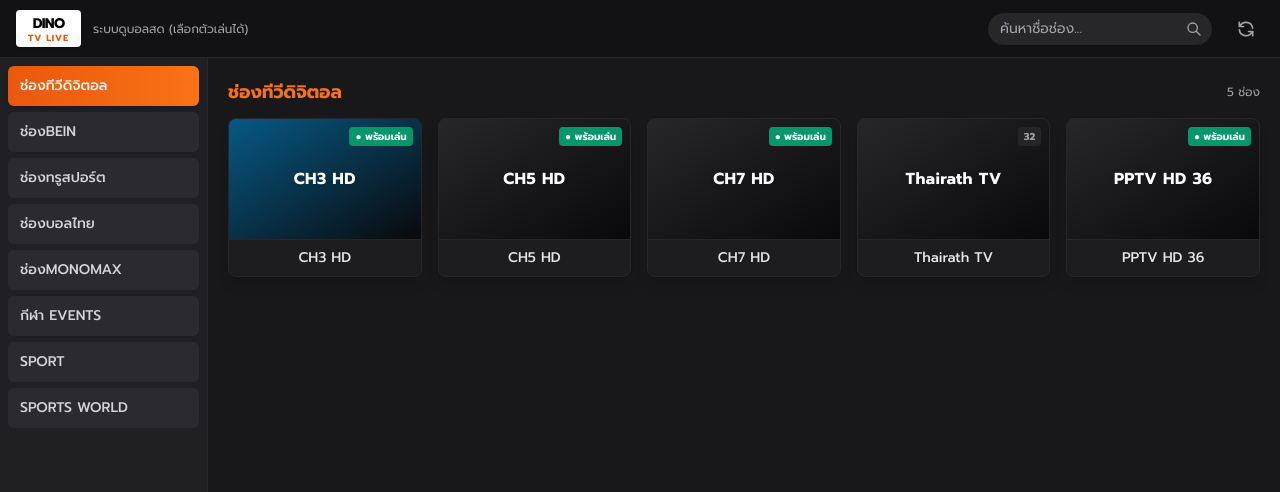
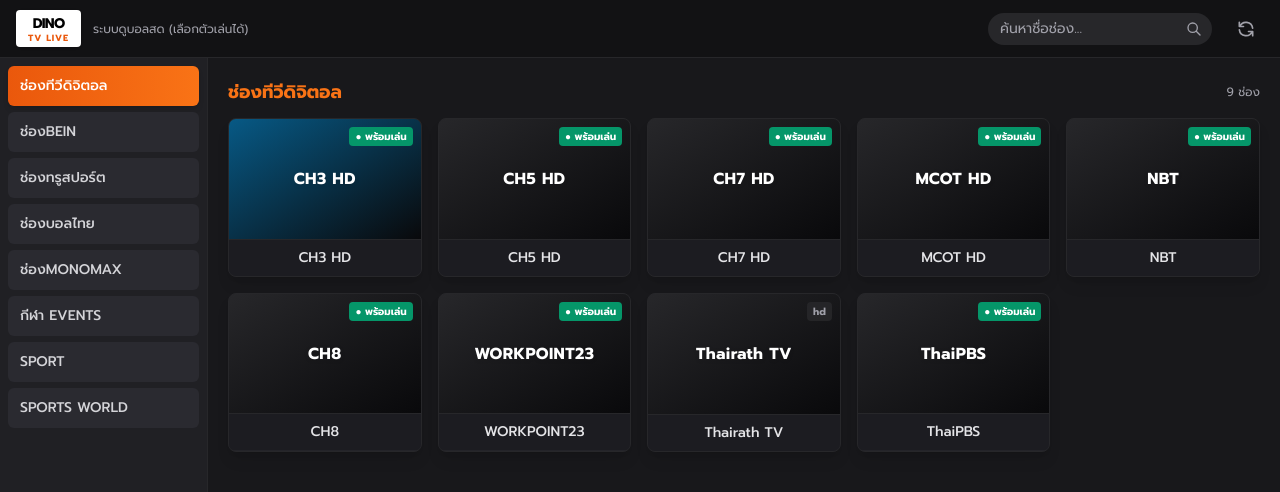
Before and after one commit to 2209fifa2209-create/bola, a plain HTML site: page index.html in a window 1280 px wide. Drawn offline with nearby package versions, Linux system fonts and the light colour scheme.

Commit message:
Update channel badges to 'hd' for digital channels

```diff
--- a/index.html
+++ b/index.html
@@ -168,11 +168,15 @@
             { id: 'sw1', name: 'Sky Sports Main Event', category: 'sportsworld', badge: 'UK', color: 'from-indigo-900 to-zinc-900', url: '', referer: '' },
             { id: 'sw2', name: 'TNT Sports 1', category: 'sportsworld', badge: 'UK', color: 'from-pink-900 to-zinc-900', url: '', referer: '' },
 
-            { id: 'ch3', name: 'CH3 HD', category: 'digital', badge: '33', color: 'from-sky-800 to-zinc-950', url: 'https://edge-2.m-fixer.net:8092/stream/ais/3hd/master.m3u8' },
-            { id: 'ch5', name: 'CH5 HD', category: 'digital', badge: '35', color: 'from-zinc-800 to-zinc-950', url: 'https://edge-2.m-fixer.net:8092/stream/ais/ch5/master.m3u8', referer: '' },
-            { id: 'ch7', name: 'CH7 HD', category: 'digital', badge: '35', color: 'from-zinc-800 to-zinc-950', url: 'https://live-cdn.ch7.com/out/v1/eafeb02c55b64a15b278b1e66c7fc776/playlist_9.m3u8', referer: '' },
-            { id: 'thairath', name: 'Thairath TV', category: 'digital', badge: '32', color: 'from-zinc-800 to-zinc-950', url: '', referer: '' },
-            { id: 'pptv', name: 'PPTV HD 36', category: 'digital', badge: '36', color: 'from-zinc-800 to-zinc-950', url: 'https://idooxtream.streaming-fast.com/xtream/WISEPLAY/live/atmflix/index.php?c=amarintv', referer: 'https://idooxtream.streaming-fast.com',userAgent:'Mozilla/5.0 (Macintosh; Intel Mac OS X 10_11_2) AppleWebKit/601.3.9 (KHTML, like Gecko) Version/9.0.2 Safari/601.3.9' }
+            { id: 'ch3', name: 'CH3 HD', category: 'digital', badge: 'hd', color: 'from-sky-800 to-zinc-950', url: 'https://edge-2.m-fixer.net:8092/stream/ais/3hd/master.m3u8' },
+            { id: 'ch5', name: 'CH5 HD', category: 'digital', badge: 'hd', color: 'from-zinc-800 to-zinc-950', url: 'https://edge-2.m-fixer.net:8092/stream/ais/ch5/master.m3u8' },
+            { id: 'ch7', name: 'CH7 HD', category: 'digital', badge: 'hd', color: 'from-zinc-800 to-zinc-950', url: 'https://edge-2.m-fixer.net:8092/stream/ais/ch7hd/master.m3u8' },
+            { id: 'mcot', name: 'MCOT HD', category: 'digital', badge: 'hd', color: 'from-zinc-800 to-zinc-950', url: 'https://edge-2.m-fixer.net:8092/stream/true/mcothd/master.m3u8' },
+            { id: 'nbt', name: 'NBT', category: 'digital', badge: 'hd', color: 'from-zinc-800 to-zinc-950', url: 'https://edge-2.m-fixer.net:8092/stream/true/nbthd/master.m3u8' },
+            { id: 'ch8', name: 'CH8', category: 'digital', badge: 'hd', color: 'from-zinc-800 to-zinc-950', url: 'https://edge-2.m-fixer.net:8092/stream/ais/ch8/master.m3u8' },
+            { id: 'workpoint', name: 'WORKPOINT23', category: 'digital', badge: 'hd', color: 'from-zinc-800 to-zinc-950', url: 'https://edge-2.m-fixer.net:8092/stream/ais/workpoint/master.m3u8' },
+            { id: 'thairath', name: 'Thairath TV', category: 'digital', badge: 'hd', color: 'from-zinc-800 to-zinc-950', url: '', referer: '' },
+            { id: 'thaipbs', name: 'ThaiPBS', category: 'digital', badge: 'hd', color: 'from-zinc-800 to-zinc-950', url: 'https://idooxtream.streaming-fast.com/xtream/WISEPLAY/live/atmflix/index.php?c=amarintv', referer: 'https://idooxtream.streaming-fast.com',userAgent:'Mozilla/5.0 (Macintosh; Intel Mac OS X 10_11_2) AppleWebKit/601.3.9 (KHTML, like Gecko) Version/9.0.2 Safari/601.3.9' }
         ];
 
         let channelsData = JSON.parse(localStorage.getItem('dino_football_channels_v3')) || defaultChannelsData;
```
